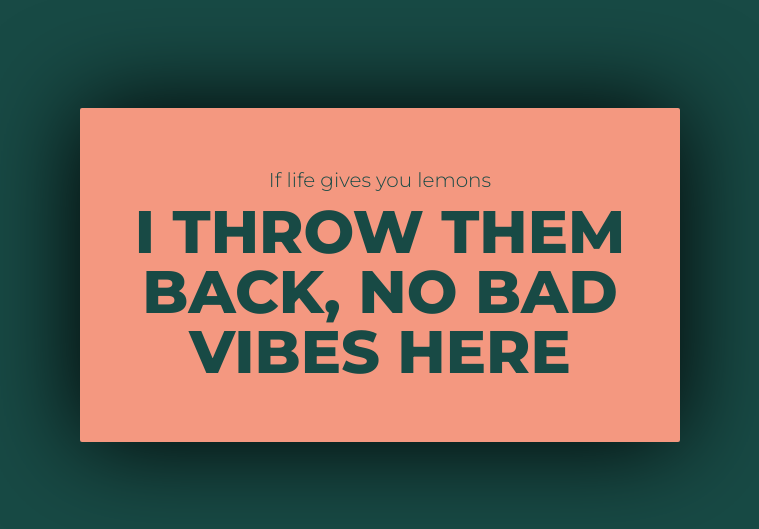
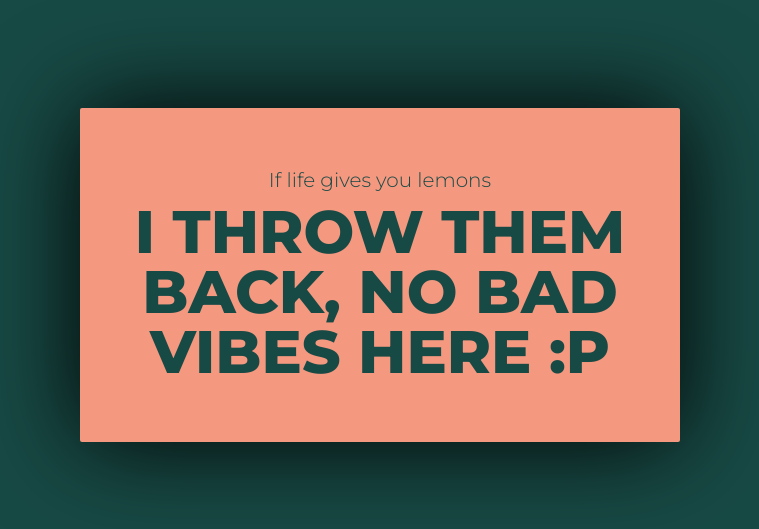
Before and after one commit to nikibzsl/nikibzsl.github.io, a plain HTML site: page index.html in a window 1280 px wide. Shown: the part 125-654 px from the top of the page, without its empty margins (260-1019 px from the left). Drawn offline with Linux system fonts and the light colour scheme.

Commit message:
modified text

```diff
--- a/index.html
+++ b/index.html
@@ -14,7 +14,7 @@
 <div class="container">
     <div class="box">
         <p>If life gives you lemons</p>
-        <p>I throw them back, no bad vibes here</p>
+        <p>I throw them back, no bad vibes here :P</p>
     </div>
 </div>
 </body>
```
